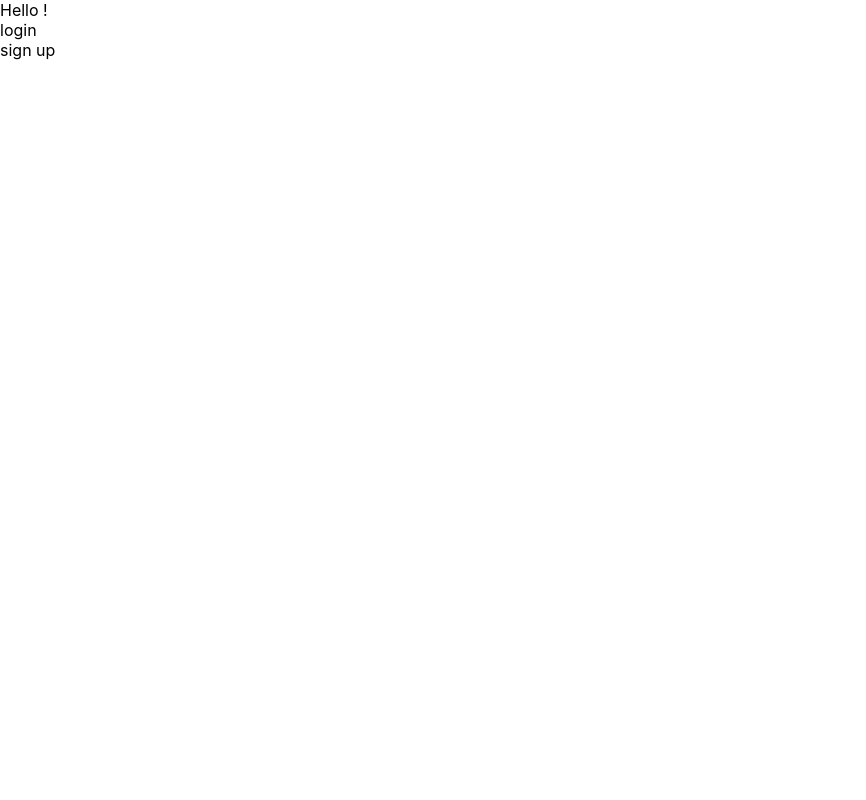
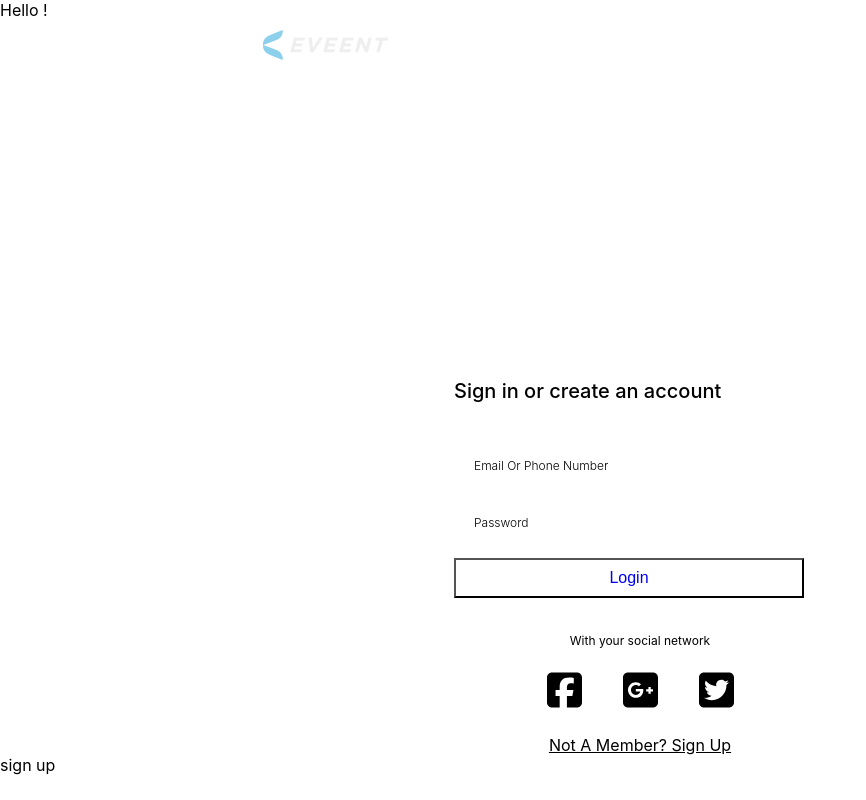
Before and after one commit to KE9SH1N/Eveent, a React (Create React App) app: page / in a window 1280 px wide. Shown: the whole page, without its empty margins (0-866 px from the left). Built offline with nearby package versions, Linux system fonts and the light colour scheme; the HTML template or start-up script is replaced by a standard one.

Commit message:
adding login page

```diff
--- a/src/Pages/Login.jsx
+++ b/src/Pages/Login.jsx
@@ -1,8 +1,13 @@
 import React from 'react'
+import LoginNavbar from '../Layouts/LoginNavbar'
+import LoginForm from '../Components/Login_Components/LoginForm'
 
 const login = () => {
   return (
-    <div>login</div>
+    <div>
+      <LoginNavbar/>
+      <LoginForm/>
+    </div>
   )
 }
 
```
